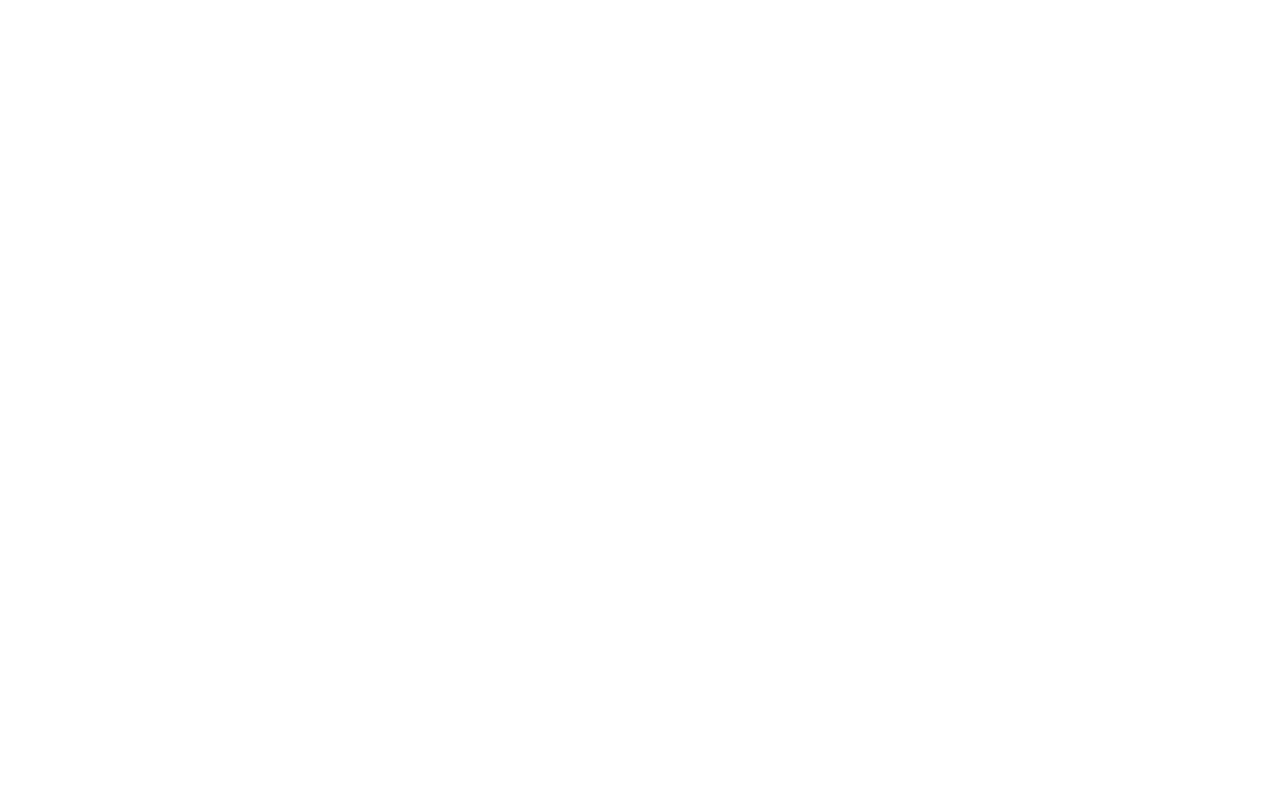
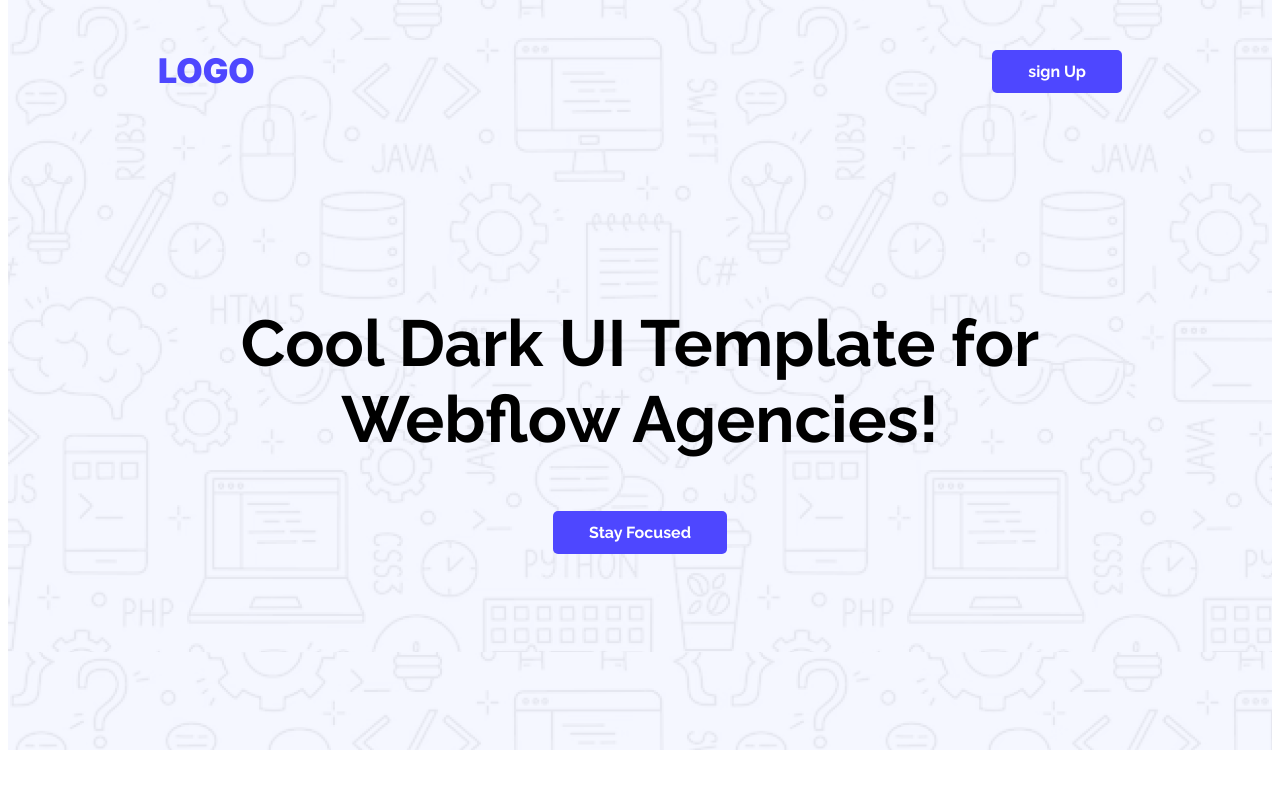
Before and after one commit to labibaltasfi/Labib-assignment-One, a plain HTML site: page index.html in a window 1280 px wide. Drawn offline with Linux system fonts and the light colour scheme.

Commit message:
added banner section

```diff
--- a/index.html
+++ b/index.html
@@ -3,11 +3,26 @@
 <head>
     <meta charset="UTF-8">
     <meta name="viewport" content="width=device-width, initial-scale=1.0">
+    <link rel="preconnect" href="https://fonts.googleapis.com">
+<link rel="preconnect" href="https://fonts.gstatic.com" crossorigin>
+<link href="https://fonts.googleapis.com/css2?family=Inter:ital,opsz,wght@0,14..32,100..900;1,14..32,100..900&family=Raleway:ital,wght@0,100..900;1,100..900&display=swap" rel="stylesheet">
+    <link rel="stylesheet" href="styles/styles.css">
     <title>Document</title>
 </head>
-<body>
-    <header>
-
+<body class=".raleway-normal .inter-normal">
+    <header class="header">
+        <nav class="navbar">
+            <div class="nav-title">
+                <h3 >LOGO</h3>
+            </div>
+           <div>
+             <button class="btn-primary"><a href="">sign Up</a></button>
+           </div>
+        </nav>
+        <div class="banner text-center">
+             <h2 class="banner-title">Cool Dark UI Template for <br> Webflow Agencies!</h2>
+            <button class="btn-primary"><a href="">Stay Focused</a></button>
+        </div>
     </header>
     <main>
 
--- a/styles/styles.css
+++ b/styles/styles.css
@@ -0,0 +1,73 @@
+*{
+    margin-top: 0;
+}
+
+/* fonts  */
+.raleway-normal {
+  font-family: "Raleway", sans-serif;
+  font-optical-sizing: auto;
+  /* font-weight: <weight>; */
+  font-style: normal;
+}
+
+
+.inter-normal {
+  font-family: "Inter", sans-serif;
+  font-optical-sizing: auto;
+  /* font-weight: <weight>; */
+  font-style: normal;
+}
+
+/* shared style  */
+.btn-primary{
+    font-family: "Raleway";
+    background-color: #4E47FF;
+    font-size: 16px;
+    font-weight: bold;
+    border: none;
+    padding: 12px 36px;
+    border-radius: 5px;
+}
+
+.btn-primary a{
+    text-decoration: none;
+        color: white;
+}
+
+.text-center{
+    text-align: center;
+}
+
+/* header styles  */
+.header{
+    height: 750px;
+    display: cover;
+    background-image: url(../image/Hero-bg.png);
+}
+
+.navbar{
+    padding: 50px 150px;
+    display: flex;
+    justify-content: space-between;
+}
+
+.nav-title h3{
+    font-family: "Inter";
+    font-weight: 900;
+    font-size: 34px;
+    color: #4E47FF;
+}
+
+.banner{
+    margin-top: 130px;
+}
+
+.banner button{
+    margin-bottom: 155px;
+}
+
+.banner-title{
+    font-family:"Raleway";
+    font-weight: bold;
+    font-size: 65px;
+}
```
